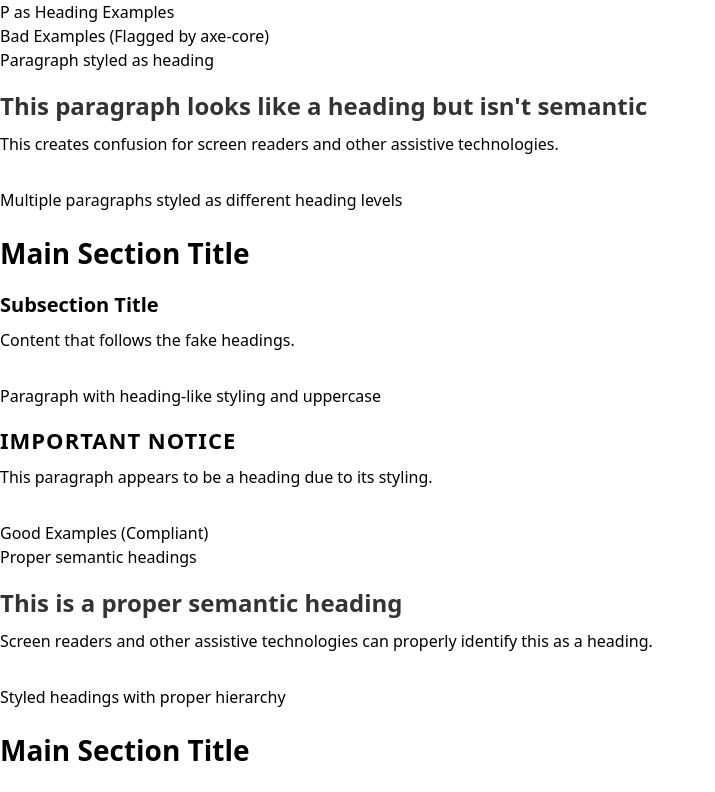
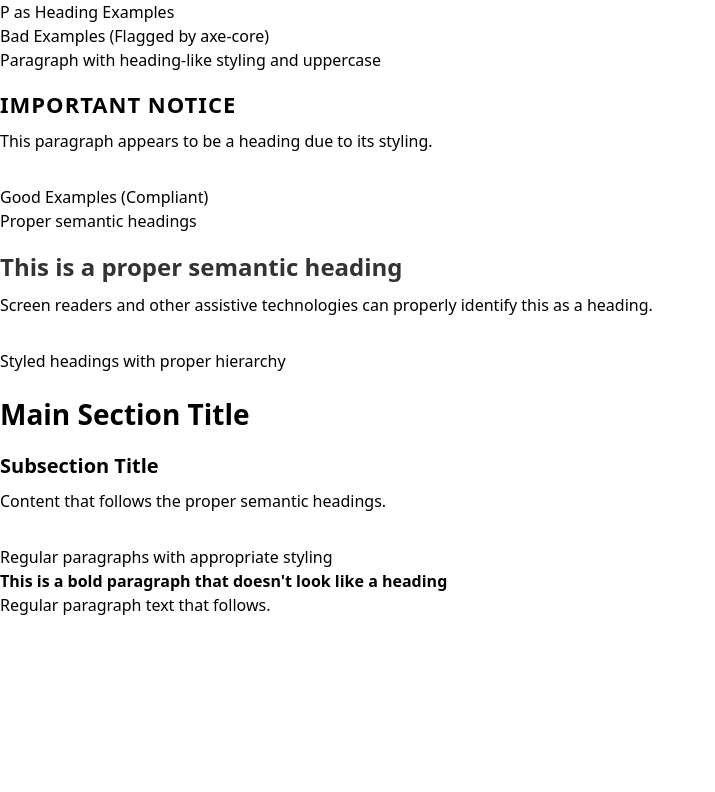
Before and after one commit to test-party/guinea-pig-next, a Next.js app: page /p-as-heading in a window 1280 px wide. Shown: the top 792 px of the page, without its empty margins (0-715 px from the left). Built offline with nearby package versions, Linux system fonts and the light colour scheme.

Commit message:
modify example

```diff
--- a/src/app/p-as-heading/page.tsx
+++ b/src/app/p-as-heading/page.tsx
@@ -6,39 +6,6 @@ export default function PAsHeading() {
 
             <section>
                 <h2>Bad Examples (Flagged by axe-core)</h2>
-
-                <div style={{ marginBottom: '2rem' }}>
-                    <h3>Paragraph styled as heading</h3>
-                    <p style={{
-                        fontSize: '24px',
-                        fontWeight: 'bold',
-                        margin: '16px 0 8px 0',
-                        color: '#333'
-                    }}>
-                        This paragraph looks like a heading but isn't semantic
-                    </p>
-                    <p>This creates confusion for screen readers and other assistive technologies.</p>
-                </div>
-
-                <div style={{ marginBottom: '2rem' }}>
-                    <h3>Multiple paragraphs styled as different heading levels</h3>
-                    <p style={{
-                        fontSize: '28px',
-                        fontWeight: 'bold',
-                        margin: '20px 0 10px 0'
-                    }}>
-                        Main Section Title
-                    </p>
-                    <p style={{
-                        fontSize: '20px',
-                        fontWeight: 'bold',
-                        margin: '16px 0 8px 0'
-                    }}>
-                        Subsection Title
-                    </p>
-                    <p>Content that follows the fake headings.</p>
-                </div>
-
                 <div style={{ marginBottom: '2rem' }}>
                     <h3>Paragraph with heading-like styling and uppercase</h3>
                     <p style={{
```
